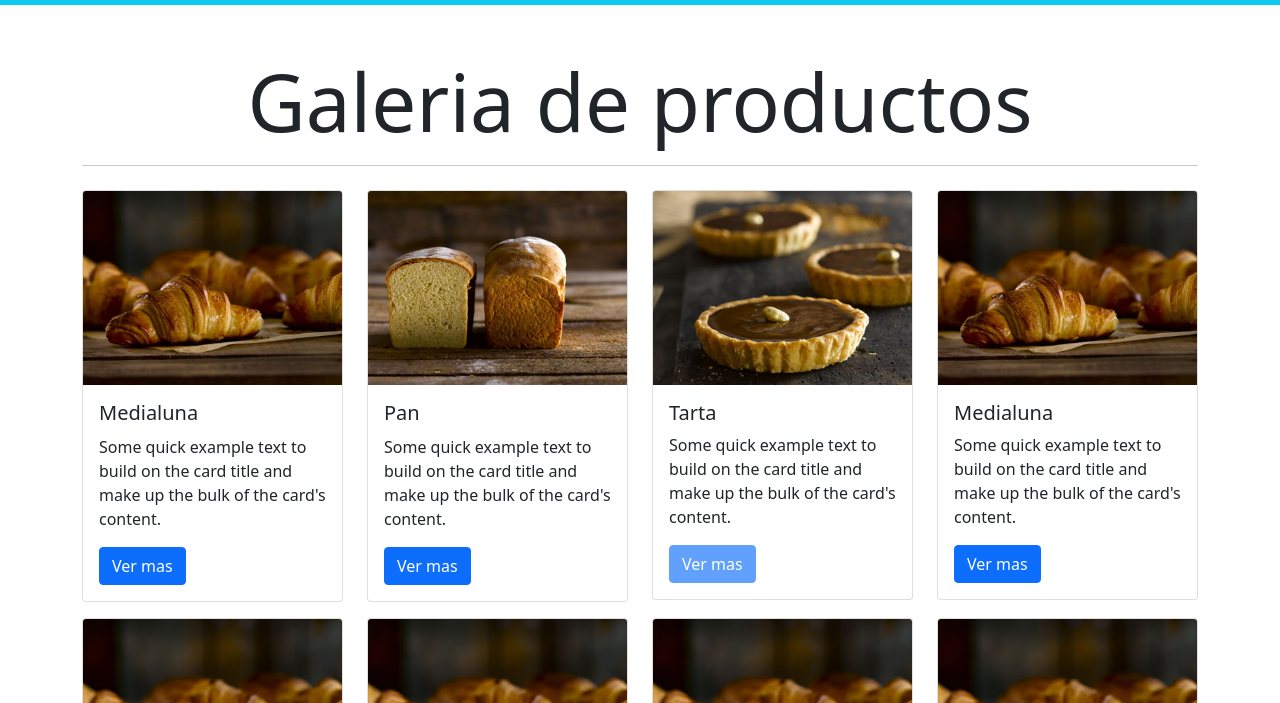
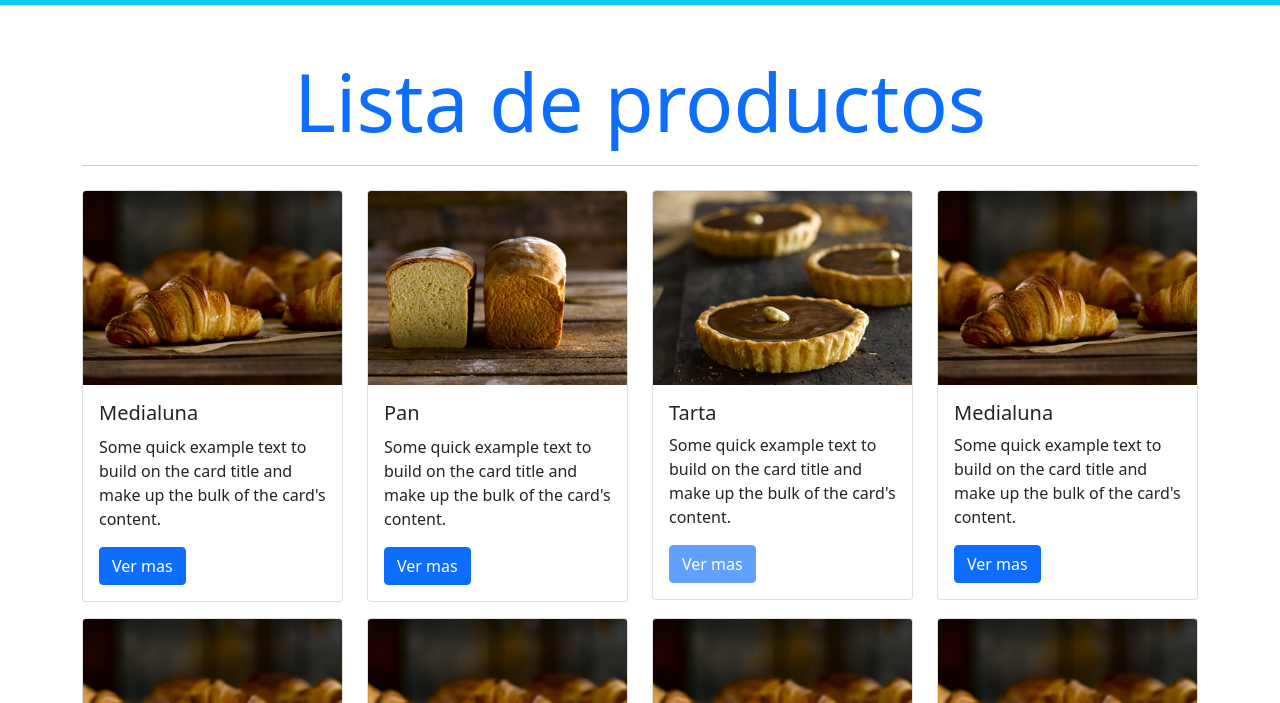
Before and after one commit to LopezNazarena/panaderiaCocu, a plain HTML site: page PAGES/productos.html in a window 1280 px wide. Shown: the part 97-800 px from the top of the page. Drawn offline with nearby package versions, Linux system fonts and the light colour scheme.

Commit message:
cambie el color del titulo principal en la pagina de productos

```diff
--- a/PAGES/productos.html
+++ b/PAGES/productos.html
@@ -60,7 +60,7 @@
       </nav>
     </header>
     <main class="container my-5">
-      <h1 class="display-1 text-center">Galeria de productos</h1>
+      <h1 class="display-1 text-center text-primary">Lista de productos</h1>
       <hr />
       <section class="row">
         <aside class="col-12 col-md-4 col-lg-3 my-2">
```
